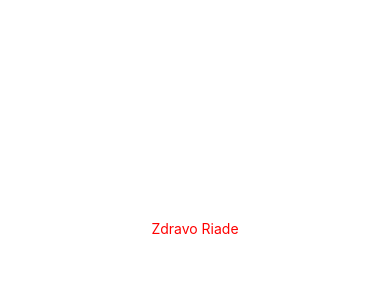
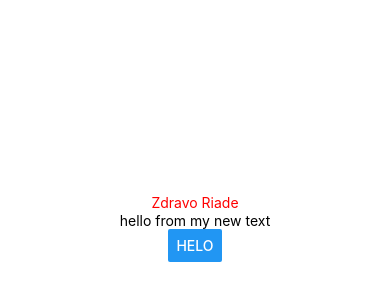
Before and after one commit to BucoTEC/reactNativeTemplate, a React Native app: screen / in a window 390 px wide. Shown: the part 194-494 px from the top of the page. Built offline with nearby package versions, Linux system fonts and the light colour scheme.

Commit message:
add first button

```diff
--- a/App.js
+++ b/App.js
@@ -1,11 +1,20 @@
 import { StatusBar } from "expo-status-bar";
-import { StyleSheet, Text, View } from "react-native";
+import { StyleSheet, Text, View, Button } from "react-native";
 
 export default function App() {
 	return (
 		<View style={styles.container}>
 			<Text style={styles.header}>Zdravo Riade</Text>
 			<StatusBar style="auto" />
+			<View
+				style={{
+					justifyContent: "flex-start",
+					marginTop: 1,
+				}}
+			>
+				<Text>hello from my new text</Text>
+			</View>
+			<Button title="helo" />
 		</View>
 	);
 }
```
